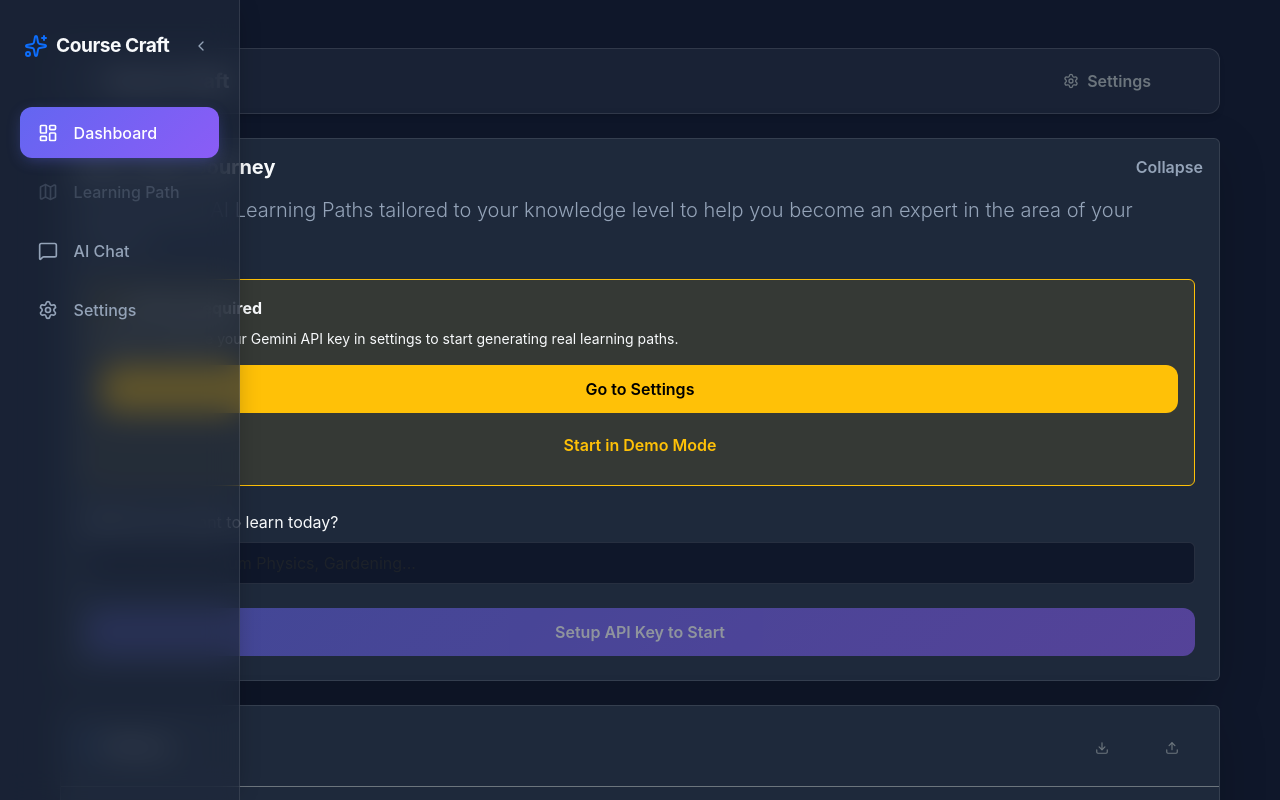
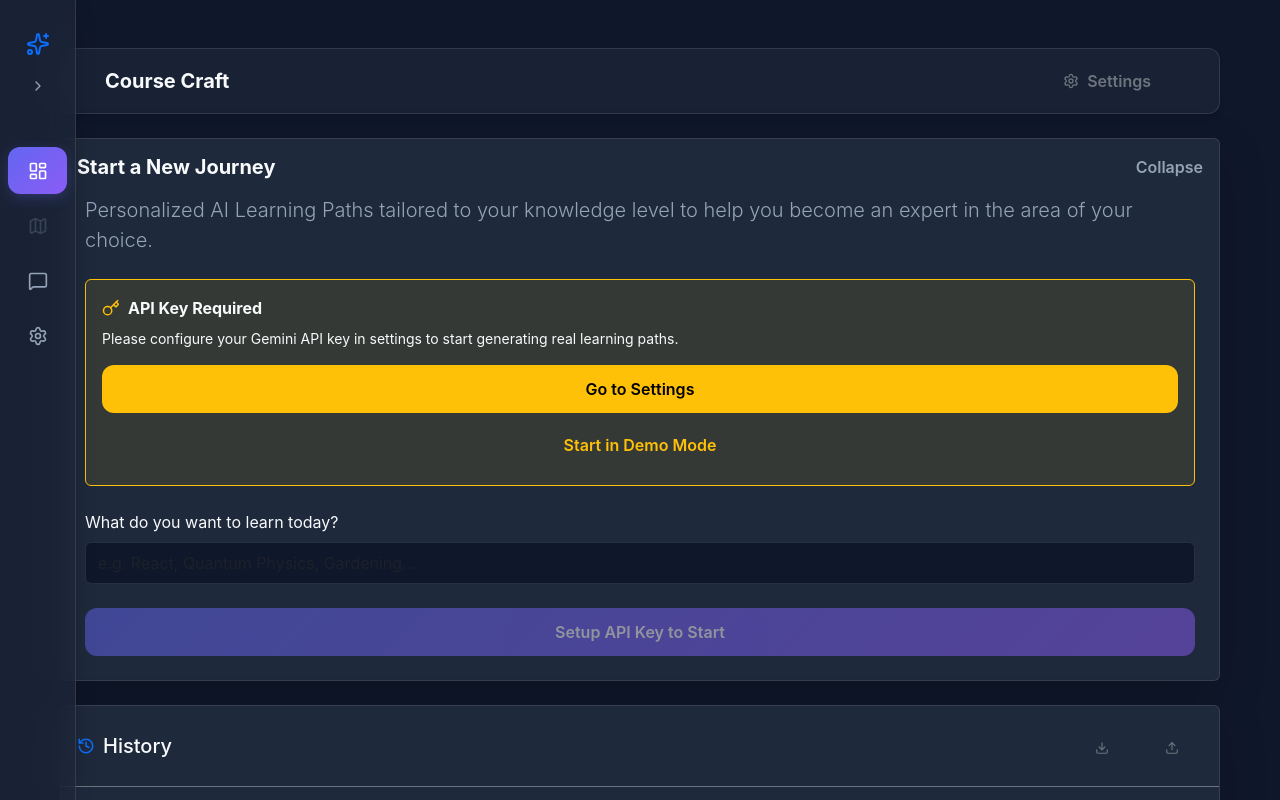
Before and after one commit to ibrezm1/Edu-assist01, a React (Vite) app in the folder client/: page / in a window 1280 px wide. Shown: the top 800 px of the page. Built offline with nearby package versions, Linux system fonts and the light colour scheme.

Commit message:
Set default sidebar state to collapsed on desktop

```diff
--- a/client/src/components/MainLayout.jsx
+++ b/client/src/components/MainLayout.jsx
@@ -3,7 +3,8 @@ import { LayoutDashboard, Map, MessageSquare, Settings, Sparkles, ChevronLeft, C
 
 const MainLayout = ({ currentTab, onTabSelect, children, hasActivePath }) => {
     const [isCollapsed, setIsCollapsed] = useState(() => {
-        return localStorage.getItem('getpath_sidebar_collapsed') === 'true';
+        const saved = localStorage.getItem('getpath_sidebar_collapsed');
+        return saved !== null ? saved === 'true' : true;
     });
 
     const toggleSidebar = () => {
```
